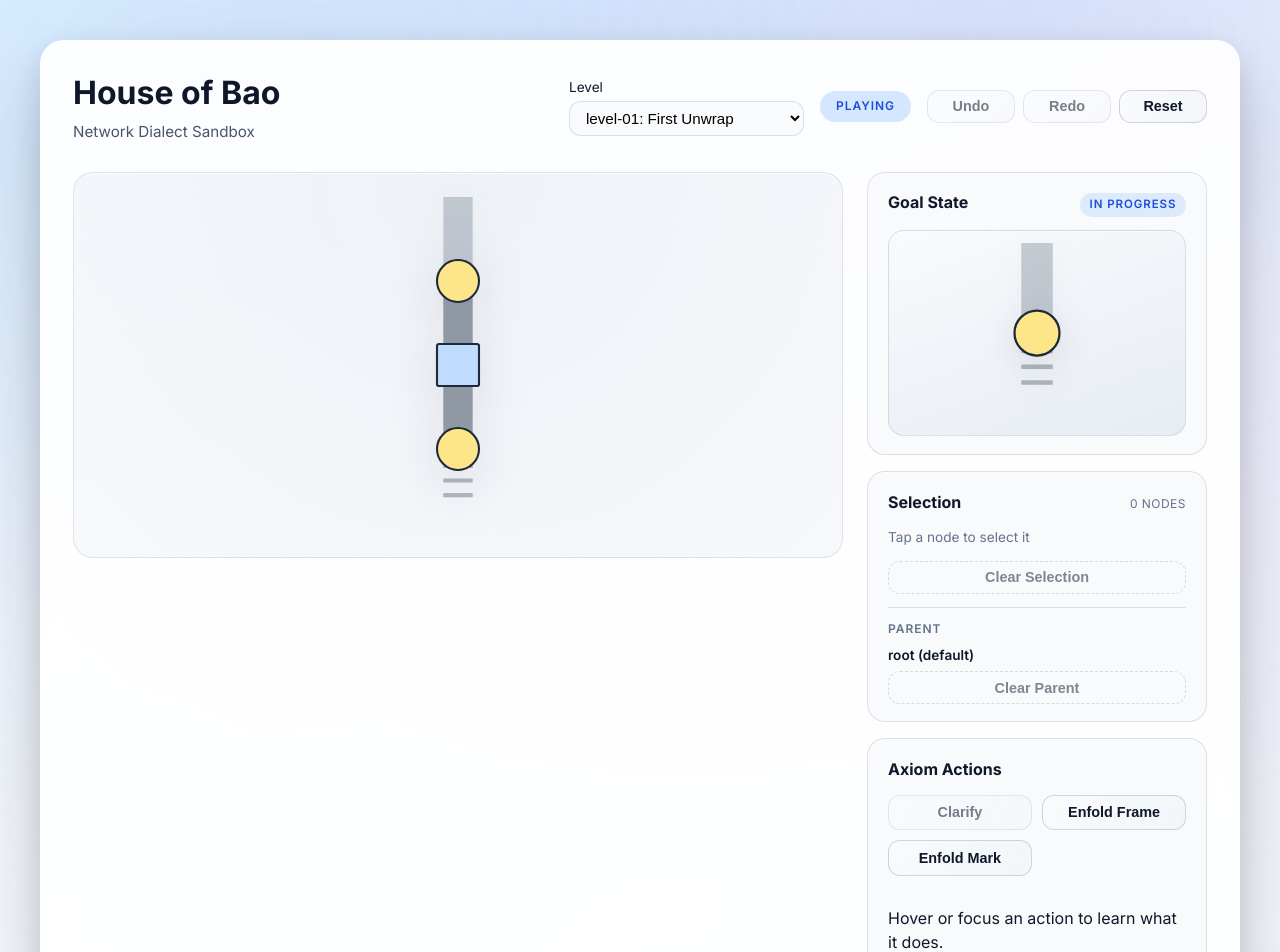
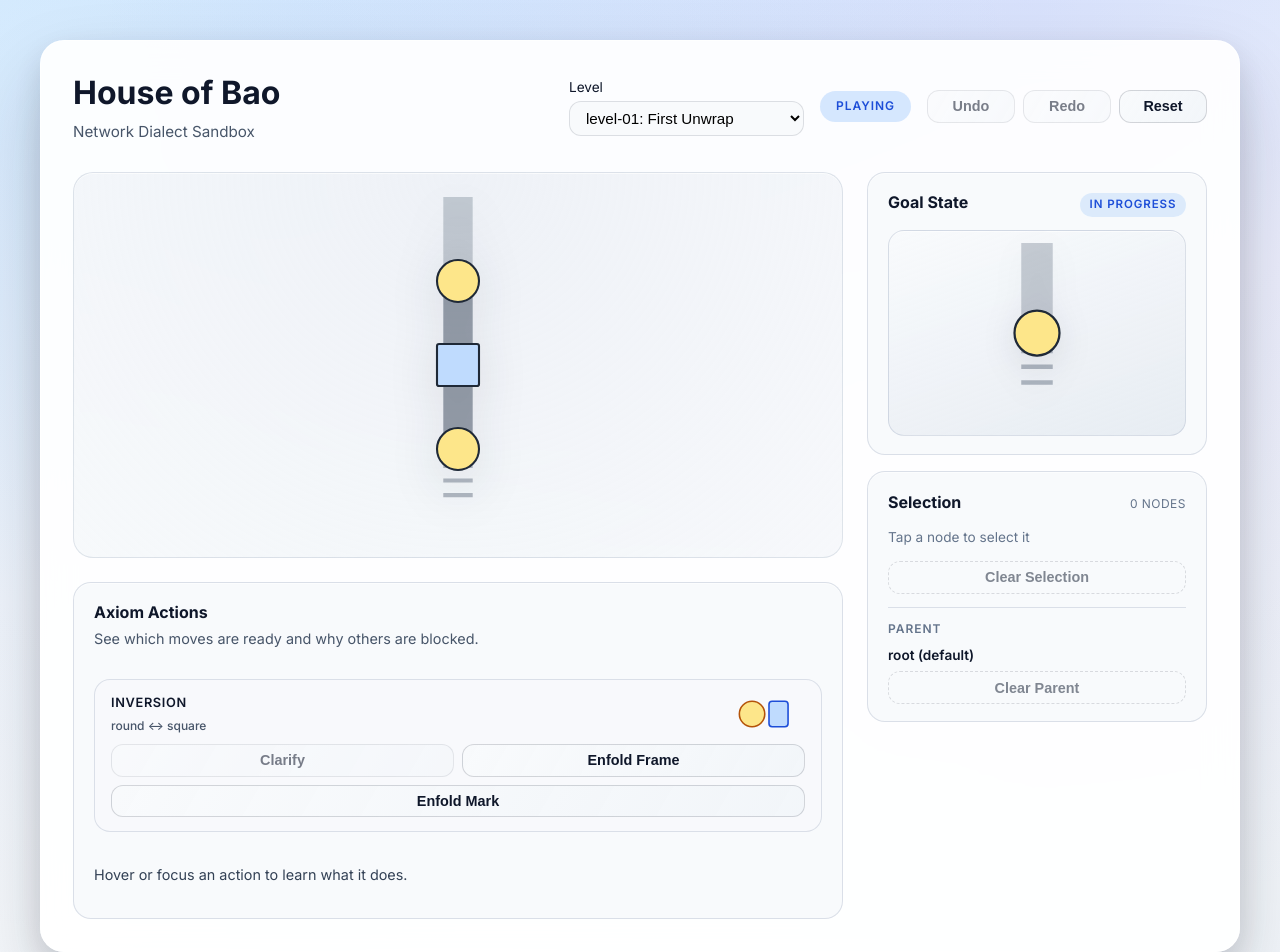
Before and after one commit to weavermarquez/house-of-bao, a React (Vite) app in the folder house-of-bao/: page / in a window 1280 px wide. Shown: the top 952 px of the page. Built offline with nearby package versions, Linux system fonts and the light colour scheme.

Commit message:
feat: move Axiom Actioms to below play space with preview

```diff
--- a/house-of-bao/src/App.css
+++ b/house-of-bao/src/App.css
@@ -158,6 +158,13 @@ button:disabled {
   display: grid;
   grid-template-columns: minmax(0, 1fr) 340px;
   gap: 1.5rem;
+  align-items: start;
+}
+
+.play-column {
+  display: flex;
+  flex-direction: column;
+  gap: 1.5rem;
 }
 
 .graph-panel {
@@ -231,6 +238,94 @@ button:disabled {
 .legend-description {
   font-size: 0.75rem;
   color: #475569;
+}
+
+.axiom-actions-panel {
+  padding: 1.5rem;
+}
+
+.axiom-panel-heading {
+  display: flex;
+  justify-content: space-between;
+  align-items: flex-start;
+  margin-bottom: 1rem;
+}
+
+.axiom-panel-subhead {
+  margin: 0.2rem 0 0;
+  color: #475569;
+  font-size: 0.9rem;
+}
+
+.axiom-groups {
+  display: flex;
+  flex-direction: column;
+  gap: 1rem;
+}
+
+.axiom-group {
+  border: 1px solid rgba(148, 163, 184, 0.3);
+  border-radius: 1rem;
+  padding: 0.85rem 1rem;
+  background: rgba(248, 250, 252, 0.85);
+}
+
+.axiom-group-heading {
+  display: flex;
+  justify-content: space-between;
+  align-items: center;
+  font-weight: 600;
+  color: #0f172a;
+  margin-bottom: 0.6rem;
+  text-transform: uppercase;
+  letter-spacing: 0.05em;
+  font-size: 0.8rem;
+}
+
+.axiom-heading-copy {
+  display: flex;
+  flex-direction: column;
+  gap: 0.25rem;
+}
+
+.axiom-group-reminder {
+  font-size: 0.75rem;
+  color: #475569;
+  text-transform: none;
+  letter-spacing: normal;
+  font-weight: 500;
+}
+
+.axiom-group-visual {
+  display: flex;
+  align-items: center;
+  justify-content: center;
+}
+
+.axiom-group-visual svg {
+  width: 72px;
+  height: 36px;
+}
+
+.axiom-group-actions {
+  display: flex;
+  flex-wrap: wrap;
+  gap: 0.5rem;
+}
+
+.axiom-group-actions button {
+  flex: 1 1 48%;
+  min-width: 140px;
+}
+
+.axiom-group-actions button:last-child:nth-child(odd) {
+  flex: 1 1 100%;
+}
+
+.action-feedback {
+  margin-top: 1.2rem;
+  font-size: 0.9rem;
+  color: #334155;
 }
 
 .side-panel {
@@ -433,3 +528,81 @@ button:disabled {
     height: clamp(240px, 48vh, 360px);
   }
 }
+
+/* Footer Styles */
+.app-footer {
+  margin-top: 1.5rem;
+  padding-top: 1.75rem;
+  border-top: 1px solid rgba(148, 163, 184, 0.2);
+}
+
+.footer-content {
+  display: grid;
+  grid-template-columns: repeat(auto-fit, minmax(200px, 1fr));
+  gap: 2rem;
+  margin-bottom: 1.5rem;
+}
+
+.footer-section h3 {
+  margin: 0 0 0.75rem;
+  font-size: 0.9rem;
+  font-weight: 600;
+  text-transform: uppercase;
+  letter-spacing: 0.08em;
+  color: #0f172a;
+}
+
+.footer-description {
+  margin: 0 0 1rem;
+  font-size: 0.85rem;
+  color: #475569;
+  line-height: 1.5;
+}
+
+.footer-links {
+  display: flex;
+  flex-direction: column;
+  gap: 0.5rem;
+}
+
+.footer-links a {
+  font-size: 0.85rem;
+  color: #1d4ed8;
+  text-decoration: none;
+  transition: color 0.2s ease;
+}
+
+.footer-links a:hover {
+  color: #1e40af;
+  text-decoration: underline;
+}
+
+.footer-credits {
+  text-align: center;
+  padding-top: 1.25rem;
+  border-top: 1px solid rgba(148, 163, 184, 0.15);
+}
+
+.footer-credits p {
+  margin: 0.5rem 0;
+  font-size: 0.8rem;
+  color: #64748b;
+  line-height: 1.4;
+}
+
+.footer-mission {
+  font-weight: 600;
+  color: #0f172a;
+}
+
+@media (max-width: 640px) {
+  .app-footer {
+    margin-top: 1rem;
+    padding-top: 1rem;
+  }
+
+  .footer-content {
+    grid-template-columns: 1fr;
+    gap: 1.5rem;
+  }
+}
--- a/house-of-bao/src/App.tsx
+++ b/house-of-bao/src/App.tsx
@@ -249,6 +249,7 @@ function App() {
         </header>
 
         <div className="app-main">
+          <div className="play-column">
             <div className="graph-panel">
               <NetworkView
                 forms={currentForms}
@@ -273,6 +274,16 @@ function App() {
                 }}
               />
               <LegendPanel />
+            </div>
+            <AxiomActionPanel
+              showInversionActions={showInversionActions}
+              showArrangementActions={showArrangementActions}
+              showReflectionActions={showReflectionActions}
+              selectedNodeIds={selectedNodeIds}
+              firstSelected={firstSelected}
+              parentIdForOps={parentIdForOps}
+              applyOperation={applyOperation}
+            />
           </div>
           <aside className="side-panel">
             <section className="info-card">
@@ -356,15 +367,6 @@ function App() {
               </div>
             </section>
 
-            <AxiomActionPanel
-              showInversionActions={showInversionActions}
-              showArrangementActions={showArrangementActions}
-              showReflectionActions={showReflectionActions}
-              selectedNodeIds={selectedNodeIds}
-              firstSelected={firstSelected}
-              parentIdForOps={parentIdForOps}
-              applyOperation={applyOperation}
-            />
           </aside>
         </div>
       </div>
--- a/house-of-bao/src/components/AxiomActionPanel.tsx
+++ b/house-of-bao/src/components/AxiomActionPanel.tsx
@@ -11,6 +11,24 @@ const OPERATION_READY_COPY: Record<OperationKey, string> = {
   cancel: "Cancel removes a form and its reflection (or empty angle).",
   create: "Create Pair spawns a template + reflection at the chosen parent.",
 };
+
+const AXIOM_METADATA = {
+  inversion: {
+    label: "Inversion",
+    reminder: "round ↔ square",
+    glyph: InversionGlyph,
+  },
+  arrangement: {
+    label: "Arrangement",
+    reminder: "frames ↔ squares",
+    glyph: ArrangementGlyph,
+  },
+  reflection: {
+    label: "Reflection",
+    reminder: "angle ↔ mirror",
+    glyph: ReflectionGlyph,
+  },
+} as const;
 
 type AxiomActionPanelProps = {
   showInversionActions: boolean;
@@ -62,11 +80,30 @@ export function AxiomActionPanel({
     : "Hover or focus an action to learn what it does.";
 
   return (
-    <section className="info-card">
+    <section className="info-card axiom-actions-panel">
+      <div className="axiom-panel-heading">
+        <div>
           <h2>Axiom Actions</h2>
-      <div className="action-grid">
+          <p className="axiom-panel-subhead">
+            See which moves are ready and why others are blocked.
+          </p>
+        </div>
+      </div>
+      <div className="axiom-groups">
         {showInversionActions && (
-          <>
+          <div className="axiom-group">
+            <div className="axiom-group-heading">
+              <div className="axiom-heading-copy">
+                <span>{AXIOM_METADATA.inversion.label}</span>
+                <span className="axiom-group-reminder">
+                  {AXIOM_METADATA.inversion.reminder}
+                </span>
+              </div>
+              <div className="axiom-group-visual">
+                <AXIOM_METADATA.inversion.glyph />
+              </div>
+            </div>
+            <div className="axiom-group-actions">
               <button
                 type="button"
                 onClick={() => {
@@ -125,10 +162,23 @@ export function AxiomActionPanel({
               >
                 Enfold Mark
               </button>
-          </>
+            </div>
+          </div>
         )}
         {showArrangementActions && (
-          <>
+          <div className="axiom-group">
+            <div className="axiom-group-heading">
+              <div className="axiom-heading-copy">
+                <span>{AXIOM_METADATA.arrangement.label}</span>
+                <span className="axiom-group-reminder">
+                  {AXIOM_METADATA.arrangement.reminder}
+                </span>
+              </div>
+              <div className="axiom-group-visual">
+                <AXIOM_METADATA.arrangement.glyph />
+              </div>
+            </div>
+            <div className="axiom-group-actions">
               <button
                 type="button"
                 onClick={() => {
@@ -164,10 +214,23 @@ export function AxiomActionPanel({
               >
                 Collect
               </button>
-          </>
+            </div>
+          </div>
         )}
         {showReflectionActions && (
-          <>
+          <div className="axiom-group">
+            <div className="axiom-group-heading">
+              <div className="axiom-heading-copy">
+                <span>{AXIOM_METADATA.reflection.label}</span>
+                <span className="axiom-group-reminder">
+                  {AXIOM_METADATA.reflection.reminder}
+                </span>
+              </div>
+              <div className="axiom-group-visual">
+                <AXIOM_METADATA.reflection.glyph />
+              </div>
+            </div>
+            <div className="axiom-group-actions">
               <button
                 type="button"
                 onClick={() => {
@@ -204,10 +267,41 @@ export function AxiomActionPanel({
               >
                 Create Pair
               </button>
-          </>
+            </div>
+          </div>
         )}
       </div>
       <p className="action-feedback">{actionMessage}</p>
     </section>
   );
 }
+
+function InversionGlyph() {
+  return (
+    <svg width={56} height={34} viewBox="0 0 56 34" aria-hidden>
+      <circle cx={12} cy={17} r={12} fill="#fde68a" stroke="#b45309" strokeWidth={1.5} />
+      <rect x={28} y={5} width={18} height={24} rx={3} fill="#bfdbfe" stroke="#1d4ed8" strokeWidth={1.5} />
+    </svg>
+  );
+}
+
+function ArrangementGlyph() {
+  return (
+    <svg width={56} height={34} viewBox="0 0 56 34" aria-hidden>
+      <circle cx={14} cy={17} r={13} fill="#e0f2fe" stroke="#0284c7" strokeWidth={1.5} />
+      <rect x={7} y={10} width={14} height={14} rx={2} fill="#cbd5f5" stroke="#475569" strokeWidth={1.2} />
+      <circle cx={40} cy={17} r={13} fill="#e0f2fe" stroke="#0284c7" strokeWidth={1.5} />
+      <rect x={33} y={10} width={14} height={14} rx={2} fill="#fef3c7" stroke="#c2410c" strokeWidth={1.2} />
+    </svg>
+  );
+}
+
+function ReflectionGlyph() {
+  return (
+    <svg width={56} height={34} viewBox="0 0 56 34" aria-hidden>
+      <polygon points="8,4 28,17 8,30" fill="#ede9fe" stroke="#7c3aed" strokeWidth={1.5} />
+      <circle cx={40} cy={17} r={10} fill="#fef9c3" stroke="#eab308" strokeWidth={1.5} />
+      <path d="M40 7 L48 17 L40 27" fill="#a5b4fc" stroke="#4338ca" strokeWidth={1.2} />
+    </svg>
+  );
+}
```
Lines whose indentation alone changed are shown as unchanged.
